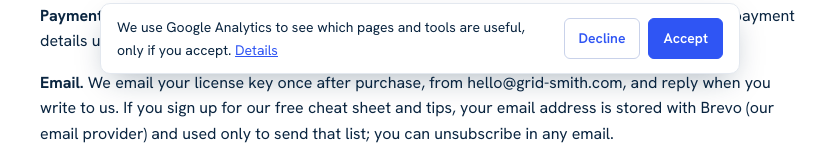
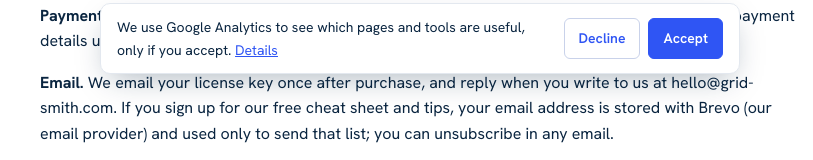
Before and after one commit to Rom0408/Rom0408.github.io, a plain HTML site: page privacy.html in a window 1280 px wide. Shown: the part 714-874 px from the top of the page, 220-1033 px from the left. Drawn offline with Linux system fonts and the light colour scheme.

Commit message:
Fix toolkit link on checkout page; correct license email wording
Co-Authored-By: Claude Sonnet 5.5 <noreply@anthropic.com>
Claude-Session: https://claude.ai/code/session_018QcwGwBSRe8E7BbyayCkMs

```diff
--- a/privacy.html
+++ b/privacy.html
@@ -10,7 +10,7 @@
 <p><strong>License check.</strong> When you enter a license key, the add-on sends that key and the add-on's name to our license server (a Google Apps Script web app, scope: <code>script.external_request</code>) to confirm it is valid, and repeats the check about once a week. Nothing else is sent: no spreadsheet content, no name, no email. The key and the time of the last check are stored in your own Google account's add-on settings (user properties).</p>
 <p><strong>What we store.</strong> When you buy, we keep a record of your license: the key, the add-on or plan, your email address, the purchase date, its status and the Paddle transaction or subscription ID. We use it only to email your key, validate it, and answer support requests. We do not sell or share it, and we do not use it for advertising.</p>
 <p><strong>Payments.</strong> Payments are handled by Paddle.com (Merchant of Record), which collects and stores payment details under its own privacy policy. We never see card details.</p>
-<p><strong>Email.</strong> We email your license key once after purchase, from hello@grid-smith.com, and reply when you write to us. If you sign up for our free cheat sheet and tips, your email address is stored with Brevo (our email provider) and used only to send that list; you can unsubscribe in any email.</p>
+<p><strong>Email.</strong> We email your license key once after purchase, and reply when you write to us at hello@grid-smith.com. If you sign up for our free cheat sheet and tips, your email address is stored with Brevo (our email provider) and used only to send that list; you can unsubscribe in any email.</p>
 <p><strong>Analytics.</strong> If you click Accept on the consent banner, we use Google Analytics 4 to measure page views, tool use and clicks on buy buttons. It sets cookies and sends usage data to Google. It is off until you accept, and Decline keeps it off. Change your choice any time: <a href="#" data-consent-reset>reset analytics choice</a>. We do not use advertising features.</p>
 <p><strong>Website.</strong> The site has no ads. It loads fonts from Google Fonts, which receives your IP address under Google's privacy policy. Your light/dark choice is stored in your browser only. The free browser tools run entirely in your browser; text you paste is never uploaded.</p>
 <p><strong>Google user data.</strong> GridSmith's use of information received from Google APIs adheres to the <a href="https://developers.google.com/terms/api-services-user-data-policy">Google API Services User Data Policy</a>, including the Limited Use requirements. We do not use Google user data to develop, improve or train AI or machine-learning models.</p>
```
Also changed, not shown: pay.html (+1 -1 lines).
